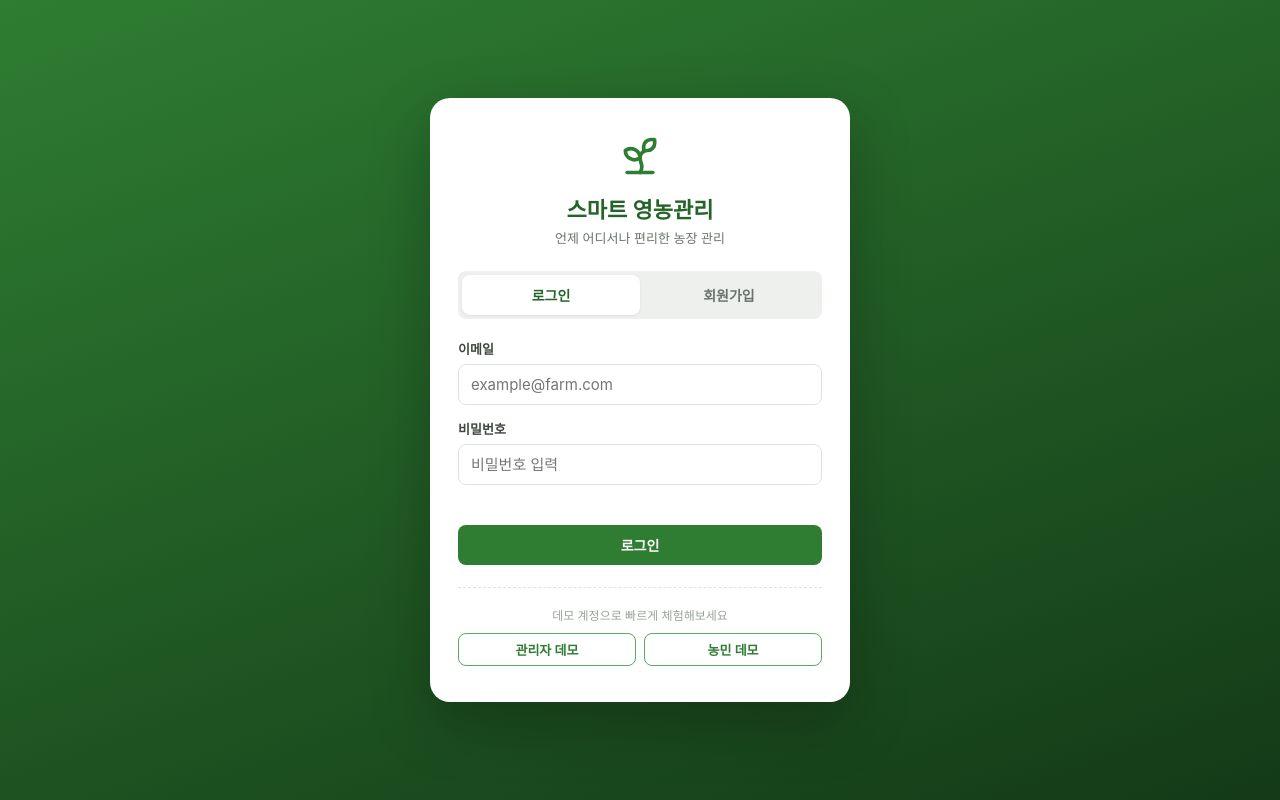
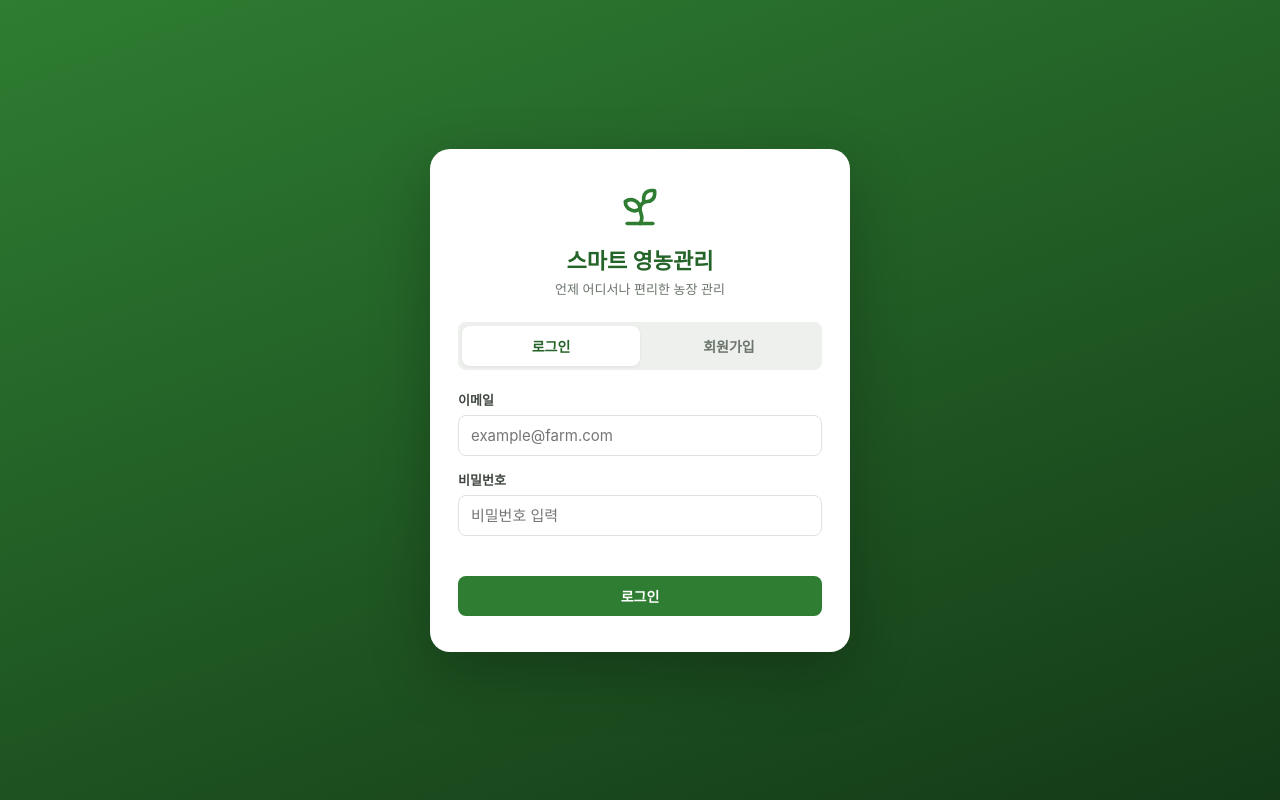
Before and after one commit to cksdudd103/farm-webapp, a Flask app: page / in a window 1280 px wide. Run offline with Flask 3, Linux system fonts and the light colour scheme; some libraries are stand-ins or nearby versions; some web fonts are replaced.

Commit message:
Remove demo login buttons from login page

```diff
--- a/static/js/app.js
+++ b/static/js/app.js
@@ -100,22 +100,6 @@
       }
     });
 
-    $("#demoAdminBtn").addEventListener("click", async function () {
-      $("#loginEmail").value = "cksdudd102@naver.com";
-      $("#loginPassword").value = "1q2w3e4r~@";
-      try {
-        await api("/api/login", { method: "POST", body: { email: "cksdudd102@naver.com", password: "1q2w3e4r~@" } });
-        window.location.href = "/app";
-      } catch (err) { $("#loginError").textContent = err.message; }
-    });
-    $("#demoFarmerBtn").addEventListener("click", async function () {
-      $("#loginEmail").value = "farmer@farm.com";
-      $("#loginPassword").value = "farm1234";
-      try {
-        await api("/api/login", { method: "POST", body: { email: "farmer@farm.com", password: "farm1234" } });
-        window.location.href = "/app";
-      } catch (err) { $("#loginError").textContent = err.message; }
-    });
   }
 
   // =============================================================
--- a/templates/login.html
+++ b/templates/login.html
@@ -66,14 +66,6 @@
         <div id="registerError" class="form-error"></div>
         <button type="submit" class="btn btn-primary btn-block">회원가입</button>
       </form>
-
-      <div class="auth-demo">
-        <p>데모 계정으로 빠르게 체험해보세요</p>
-        <div class="demo-buttons">
-          <button class="btn btn-outline btn-sm" id="demoAdminBtn">관리자 데모</button>
-          <button class="btn btn-outline btn-sm" id="demoFarmerBtn">농민 데모</button>
-        </div>
-      </div>
     </div>
   </div>
 
```
